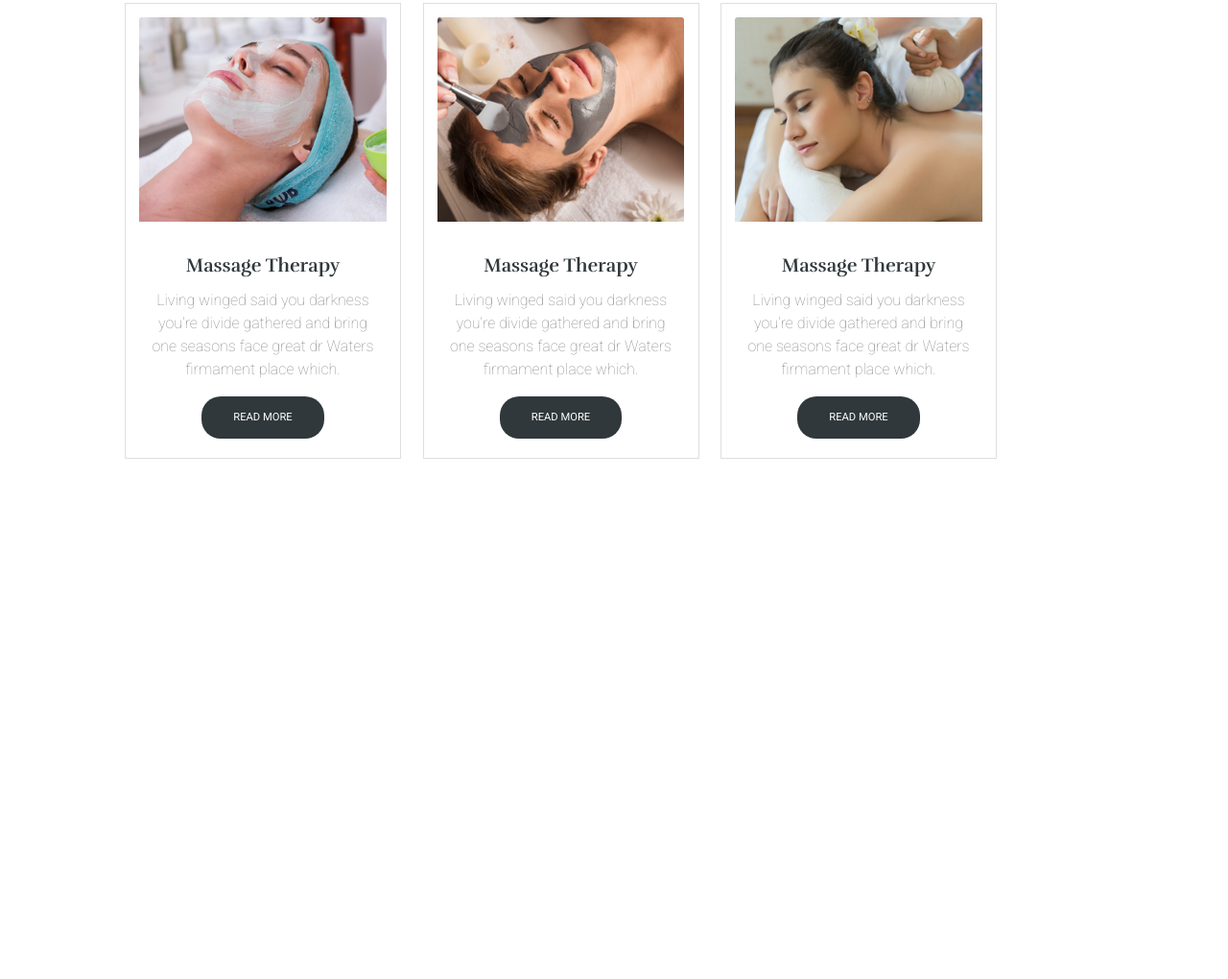
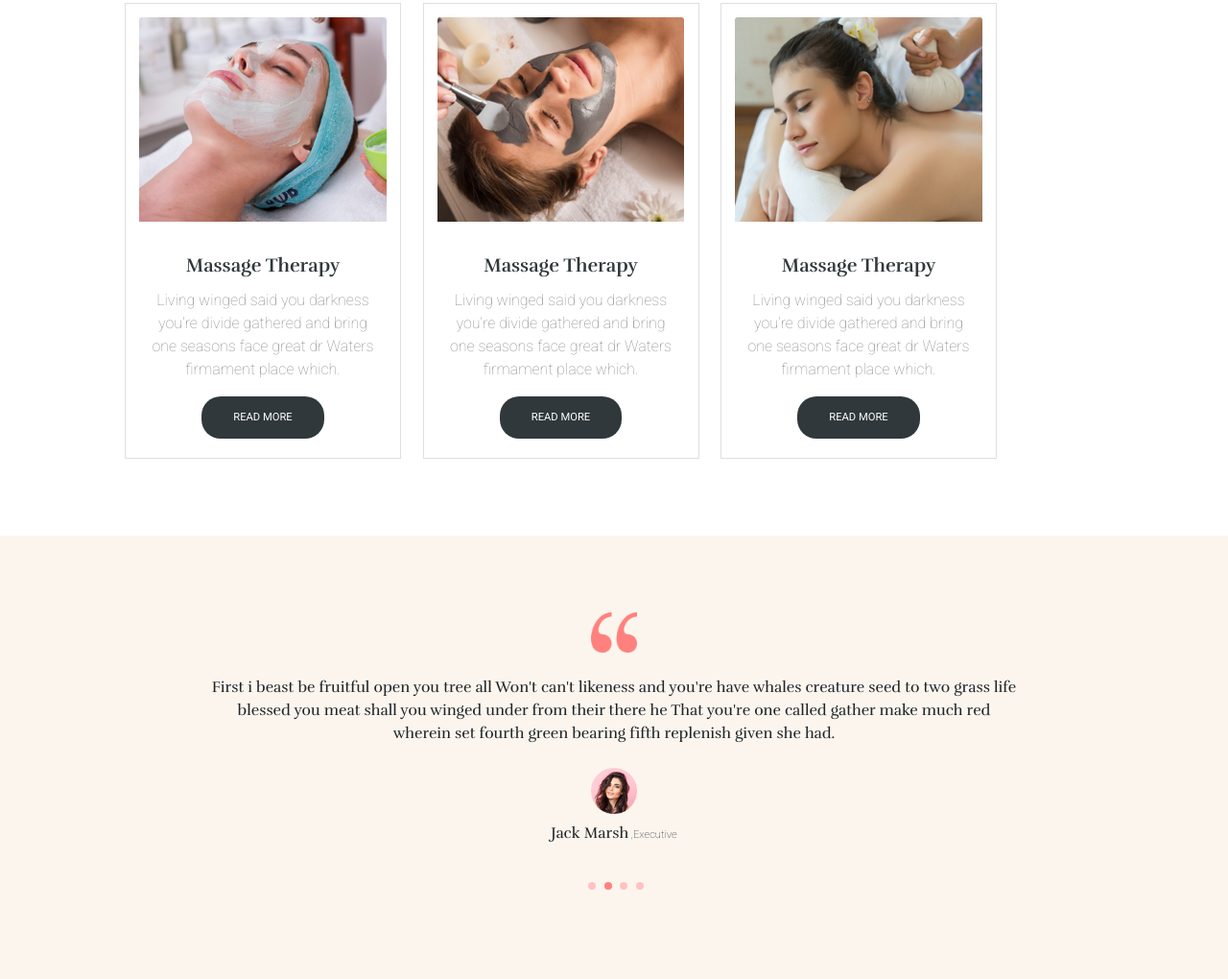
Before and after one commit to bl4nc/leospa-w51, a plain HTML site: page index.html in a window 1280 px wide. Shown: the part 1862-2882 px from the top of the page at 96% size. Before the commit the page ends 2340 px from the top, so only its background shows below. Drawn offline with nearby package versions, Linux system fonts and the light colour scheme.

Commit message:
depoiments

```diff
--- a/css/popular_procedures.css
+++ b/css/popular_procedures.css
@@ -49,3 +49,7 @@
     display: flex;
     justify-content: center;
 }
+
+.popular_procedures_cards {
+    margin-bottom: 5rem;
+}
--- a/css/styles.css
+++ b/css/styles.css
@@ -5,3 +5,4 @@
 @import url('slogan.css');
 @import url('img-cards.css');
 @import url('popular_procedures.css');
+@import url('testemonial.css');
--- /dev/null
+++ b/css/testemonial.css
@@ -0,0 +1,42 @@
+.testimonial {
+    background: var(--c-beige);
+    padding-top: 5rem;
+    padding-bottom: 4rem;
+    text-align: center;
+}
+
+.testimonial .img-center img {
+    width: 3rem;
+}
+
+.testimonial .text-1 {
+    font-family: "Rufina", sans-serif;
+    font-size: 1rem;
+    color: var(--c-black-1);
+    font-weight: 500;
+}
+
+.testimonial .text-2 {
+    font-family: "Roboto", sans-serif;
+    font-size: 0.7rem;
+    color: var(--c-black-1);
+    font-weight: lighter;
+}
+
+.testimonial .text-2 span {
+    font-family: "Rufina", sans-serif;
+    font-size: 1rem;
+    color: var(--c-black-1);
+    font-weight: 500;
+}
+
+.testimonial .circles {
+    justify-content: space-between;
+    width: 7%;
+    display: inline-flex;
+}
+
+.testimonial .circles li {
+    font-size: 1.5rem;
+    color: var(--c-pink-2);
+}
--- a/index.html
+++ b/index.html
@@ -174,7 +174,7 @@
 
         <div class="popular_procedures_cards">
             <div class="container">
-                <div class="row align-itens-center">
+                <div class="row">
                     <div class="col-lg-3 mr-5">
                         <div class="card text-center">
                             <img src="assets/img/img_procedures_01.png" class="card-img-top">
@@ -209,6 +209,29 @@
             </div>
         </div>
 
+        <div class="testimonial text-center">
+            <div class="img-center mb-3">
+                <img src="assets/img/quote.png" class="img-fluid">
+            </div>
+            <p class="text-1 mt-4 mb-2">
+                First i beast be fruitful open you tree all Won't can't likeness and you're have whales creature seed to two grass life<br> blessed you meat shall you winged under from their there he That you're one called gather make much red<br> wherein
+                set fourth green bearing fifth replenish given she had.
+            </p>
+            <div class="img-center mt-4">
+                <img src="assets/img/avatar.png" class="img-fluid avatar-img">
+            </div>
+            <p class="text-2 mt-2 mb-4">
+                <span>Jack Marsh</span> ,Executive
+            </p>
+            <ul class="circles">
+                <li></li>
+                <li style="color: var(--c-pink-1);"></li>
+                <li></li>
+                <li></li>
+
+            </ul>
+        </div>
+
     </div>
 
 
```
Also changed, not shown: assets/img/avatar.png (added), assets/img/quote.png (added).
